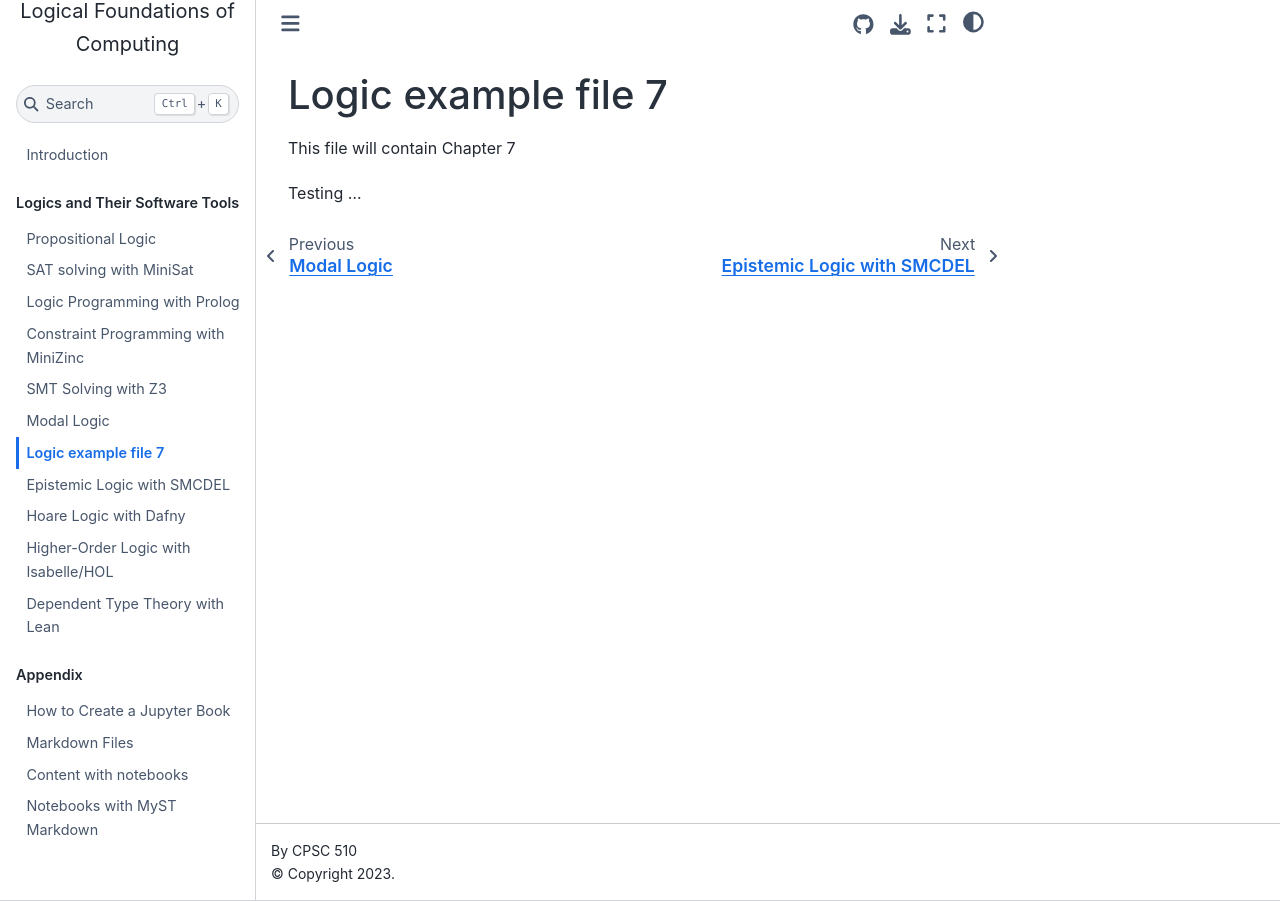
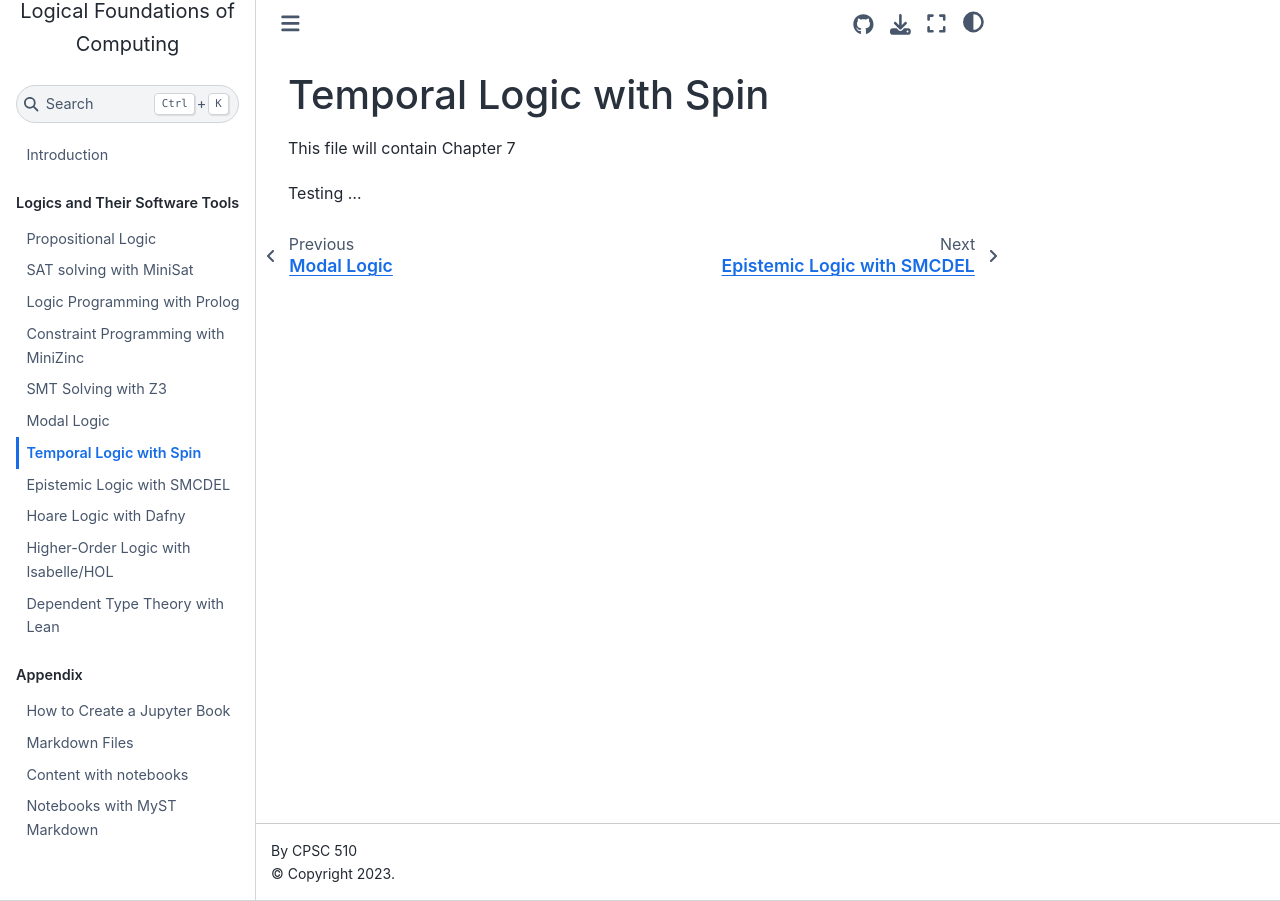
Before and after one commit to LEAP-at-Chapman/CPSC-510-Logical-Foundations-of-Computing, a Jupyter Book: the page built from content/7-temporal-logic.md, in a window 1280 px wide. Built offline with Jupyter Book 1.0.4 settings and Sphinx 7.4.7 and the Sphinx Book theme 1.1.4, drawn with Linux system fonts in a browser that asks for light colours.

Commit message:
title changed

```diff
--- a/content/7-temporal-logic.md
+++ b/content/7-temporal-logic.md
@@ -1,4 +1,4 @@
-# Logic example file 7
+# Temporal Logic with Spin
 
 This file will contain Chapter 7
 
```
